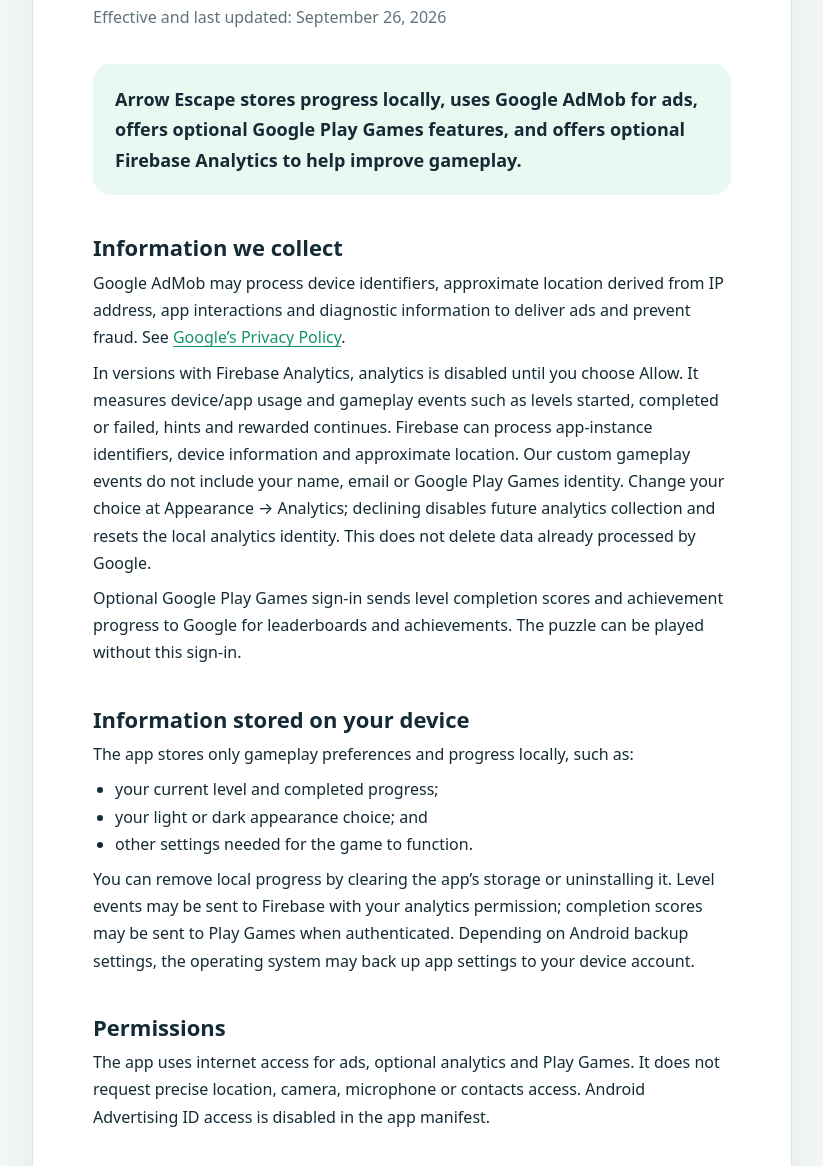
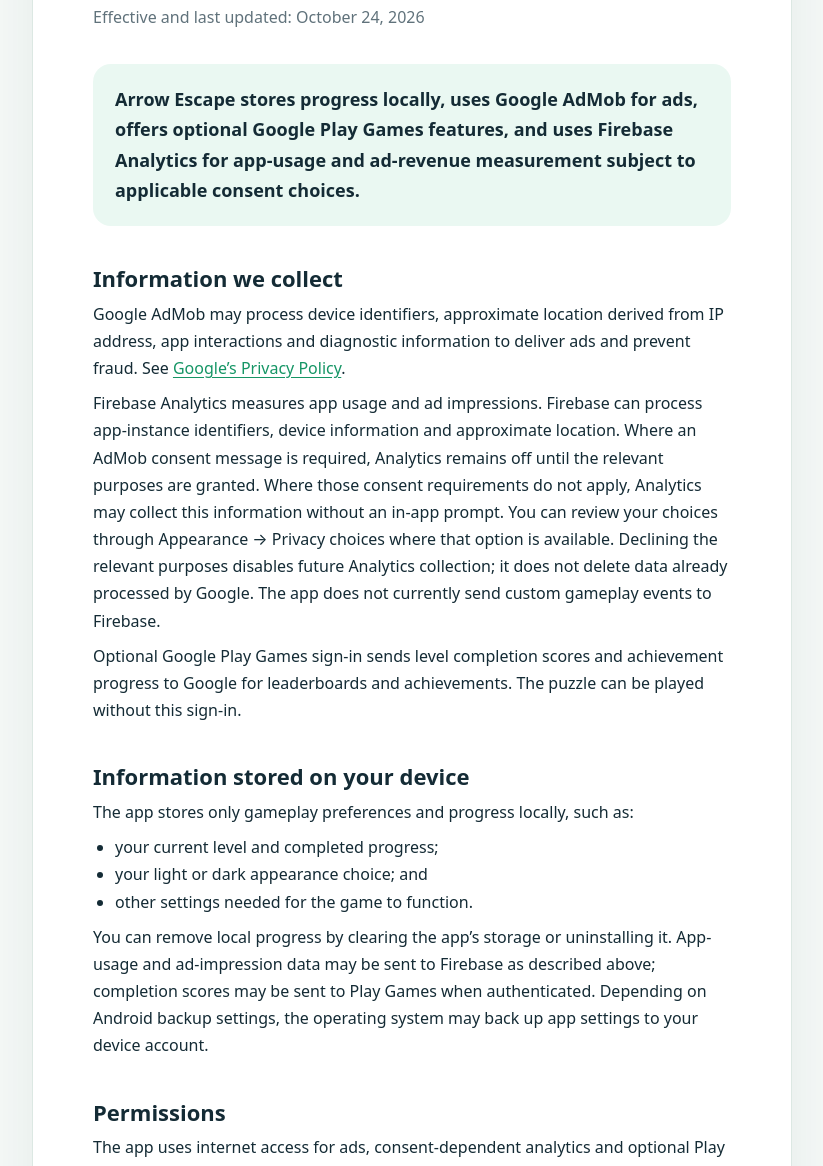
Before and after one commit to haideralibjs/arrow-escape-privacy, a plain HTML site: page index.html in a window 1280 px wide. Shown: the part 289-1455 px from the top of the page, without its empty margins (228-1051 px from the left). Drawn offline with Linux system fonts and the light colour scheme.

Commit message:
Clarify Firebase Analytics consent behavior

```diff
--- a/index.html
+++ b/index.html
@@ -28,13 +28,13 @@
     <div class="mark" aria-hidden="true">→</div>
     <p class="eyebrow">Arrow Escape</p>
     <h1>Privacy Policy</h1>
-    <p class="updated">Effective and last updated: September 26, 2026</p>
+    <p class="updated">Effective and last updated: October 24, 2026</p>
 
-    <p class="summary">Arrow Escape stores progress locally, uses Google AdMob for ads, offers optional Google Play Games features, and offers optional Firebase Analytics to help improve gameplay.</p>
+    <p class="summary">Arrow Escape stores progress locally, uses Google AdMob for ads, offers optional Google Play Games features, and uses Firebase Analytics for app-usage and ad-revenue measurement subject to applicable consent choices.</p>
 
     <h2>Information we collect</h2>
     <p>Google AdMob may process device identifiers, approximate location derived from IP address, app interactions and diagnostic information to deliver ads and prevent fraud. See <a href="https://policies.google.com/privacy">Google’s Privacy Policy</a>.</p>
-    <p>In versions with Firebase Analytics, analytics is disabled until you choose Allow. It measures device/app usage and gameplay events such as levels started, completed or failed, hints and rewarded continues. Firebase can process app-instance identifiers, device information and approximate location. Our custom gameplay events do not include your name, email or Google Play Games identity. Change your choice at Appearance → Analytics; declining disables future analytics collection and resets the local analytics identity. This does not delete data already processed by Google.</p>
+    <p>Firebase Analytics measures app usage and ad impressions. Firebase can process app-instance identifiers, device information and approximate location. Where an AdMob consent message is required, Analytics remains off until the relevant purposes are granted. Where those consent requirements do not apply, Analytics may collect this information without an in-app prompt. You can review your choices through Appearance → Privacy choices where that option is available. Declining the relevant purposes disables future Analytics collection; it does not delete data already processed by Google. The app does not currently send custom gameplay events to Firebase.</p>
     <p>Optional Google Play Games sign-in sends level completion scores and achievement progress to Google for leaderboards and achievements. The puzzle can be played without this sign-in.</p>
 
     <h2>Information stored on your device</h2>
@@ -44,13 +44,13 @@
       <li>your light or dark appearance choice; and</li>
       <li>other settings needed for the game to function.</li>
     </ul>
-    <p>You can remove local progress by clearing the app’s storage or uninstalling it. Level events may be sent to Firebase with your analytics permission; completion scores may be sent to Play Games when authenticated. Depending on Android backup settings, the operating system may back up app settings to your device account.</p>
+    <p>You can remove local progress by clearing the app’s storage or uninstalling it. App-usage and ad-impression data may be sent to Firebase as described above; completion scores may be sent to Play Games when authenticated. Depending on Android backup settings, the operating system may back up app settings to your device account.</p>
 
     <h2>Permissions</h2>
-    <p>The app uses internet access for ads, optional analytics and Play Games. It does not request precise location, camera, microphone or contacts access. Android Advertising ID access is disabled in the app manifest.</p>
+    <p>The app uses internet access for ads, consent-dependent analytics and optional Play Games. It does not request precise location, camera, microphone or contacts access. Android Advertising ID access is disabled in the app manifest.</p>
 
     <h2>Sharing and selling data</h2>
-    <p>We do not sell user data. Data described above is processed by Google services for ads, optional analytics and Play Games. Service providers’ own privacy policies also apply.</p>
+    <p>We do not sell user data. Data described above is processed by Google services for ads, consent-dependent analytics and optional Play Games. Service providers’ own privacy policies also apply.</p>
 
     <h2>Children’s privacy</h2>
     <p>Please contact us if you believe a child’s personal information has been provided through the app so we can review the concern and available deletion options.</p>
```
